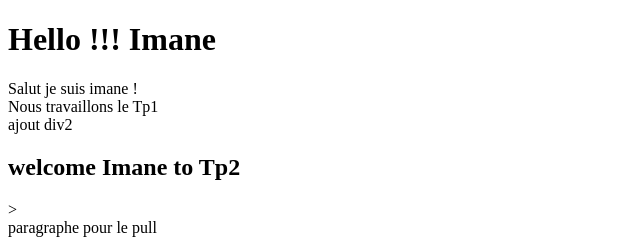
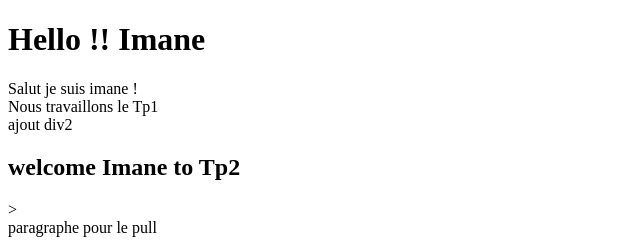
Before and after one commit to Imane-Baali/Git-Tp2, a plain HTML site: page index.html in a window 1280 px wide. Shown: the full height of the page, 0-640 px from the left. Drawn offline with Linux system fonts and the light colour scheme.

Commit message:
fex:enlever2 !

```diff
--- a/index.html
+++ b/index.html
@@ -7,7 +7,7 @@
     <title>Document</title>
 </head>
 <body>
-    <h1> Hello !!! Imane</h1>
+    <h1> Hello !! Imane</h1>
     <div> Salut je suis imane !</div>
     <div> Nous travaillons le Tp1 </div>
     <div> ajout div2 </div>
```
